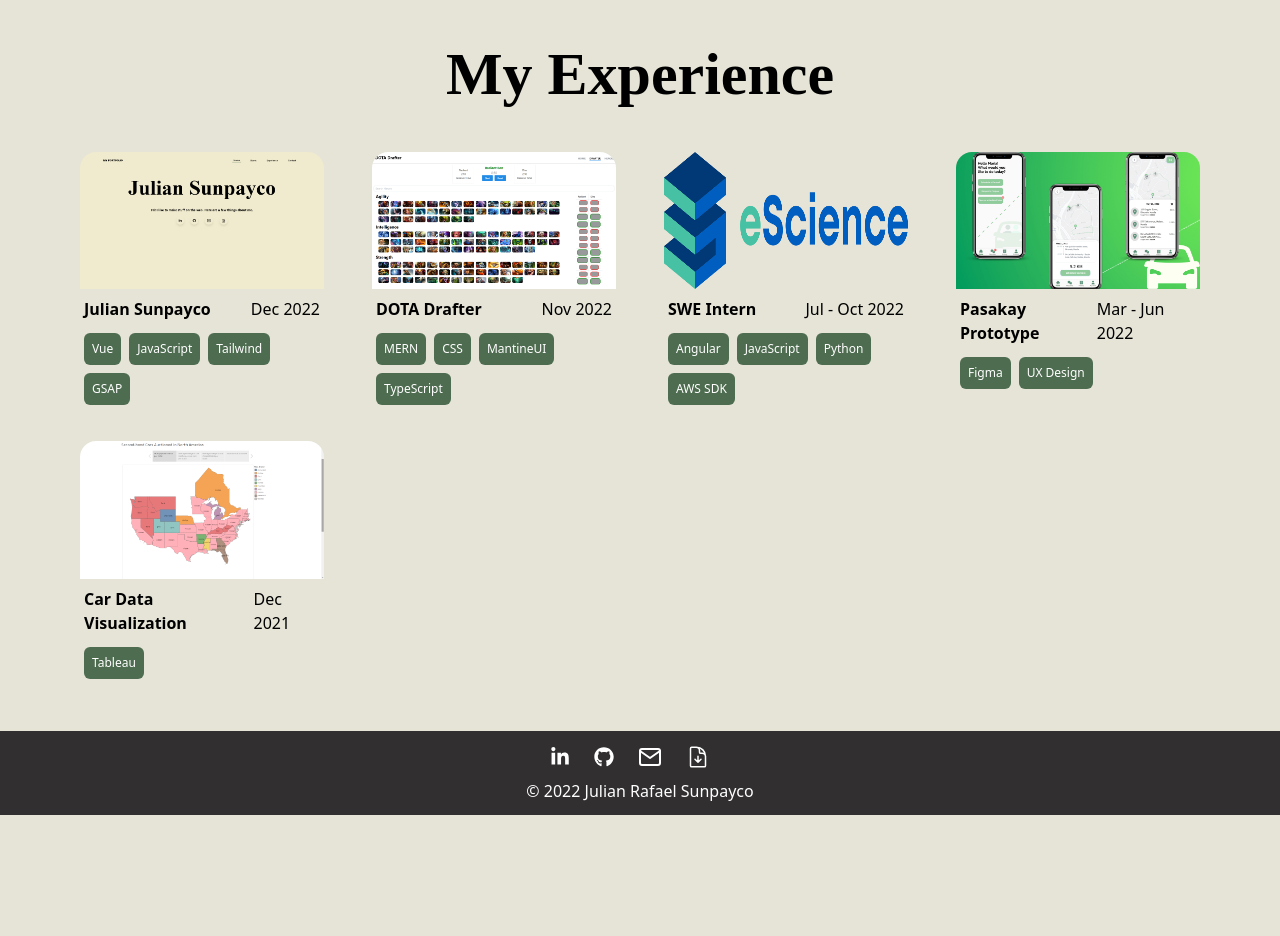
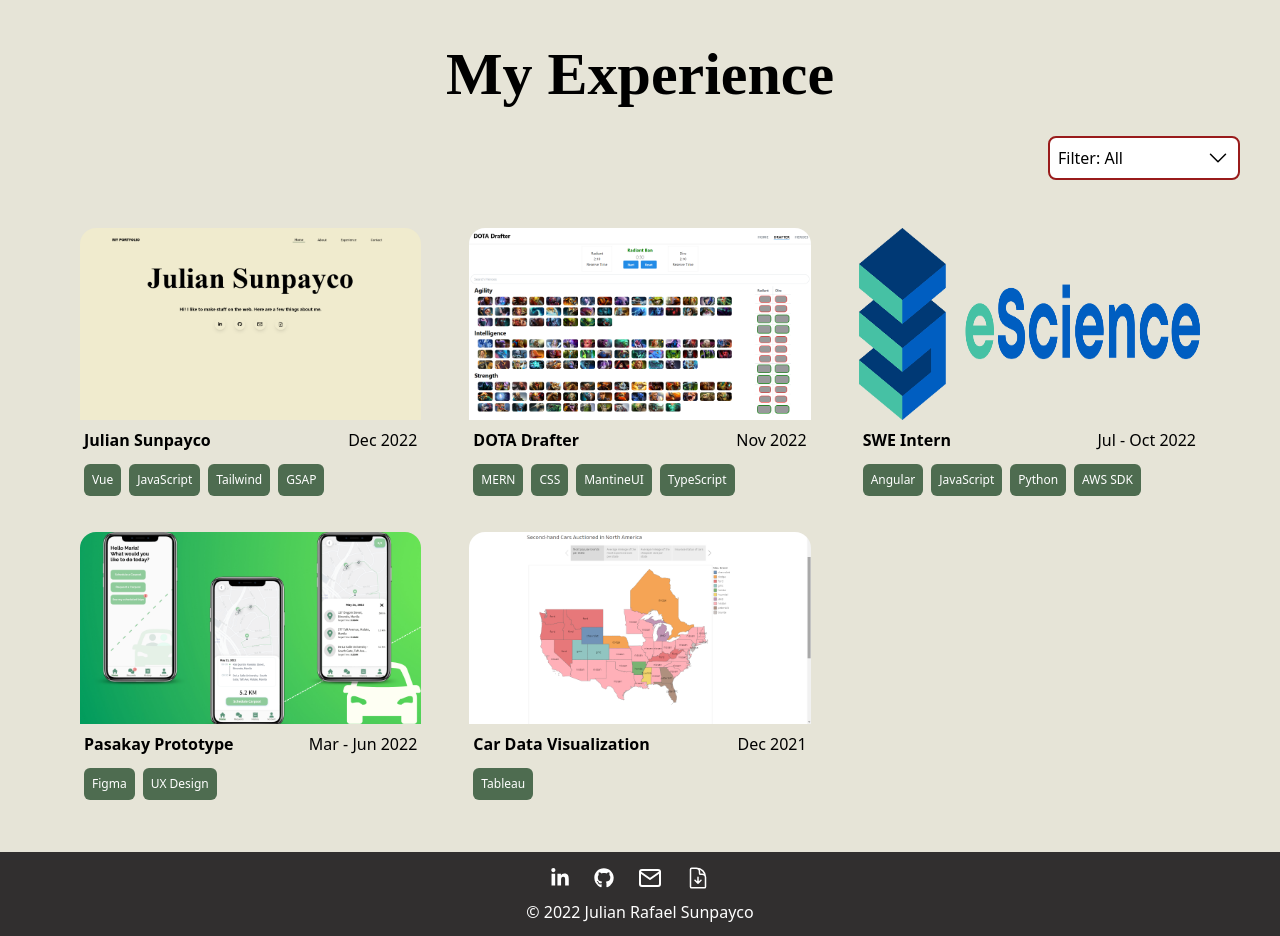
Before and after one commit to jSunpayco/julian-sunpayco, a Vue app: page / in a window 1280 px wide. Shown: the part 640-1576 px from the top of the page. Before the commit the page ends 1455 px from the top, so only its background shows below. Built offline with nearby package versions, Linux system fonts and the light colour scheme.

Commit message:
Filter with logic

```diff
--- a/src/components/Works.vue
+++ b/src/components/Works.vue
@@ -6,11 +6,28 @@ import Work from '@/components/Work.vue'
 export default{
   data() {
 		return {
-      myWorks: ['SWE Internship', 'DOTA', 'Pasakay', 'Tableau'],
-      exps: exps
+      expFiltered: exps,
+      isOpened: false,
+      currFilter: 'All'
 		};
 	},
-  components: { Work }
+  components: { Work },
+	methods: {
+		toggle() {
+			this.isOpened = !this.isOpened;
+		},
+    filterWorks(type) {
+
+      if(type == 'All')
+        this.expFiltered = exps
+      else
+        this.expFiltered = exps.filter(aWork => aWork.type == type)
+
+      this.currFilter = type
+      this.toggle()
+      return
+    }
+	}
 }
 </script>
 
@@ -18,9 +35,34 @@ export default{
   <div class="worksContainer">
     <h1 id="titleName" class="worksTitle">My Experience</h1>
 
+    <div class="flex justify-end mt-8">
+      <button class="flex flex-row justify-between border-2 border-red-800 rounded-lg p-2 w-48 bg-white" @click.prevent="toggle()">
+        <p class="select-none">Filter: {{currFilter}}</p>
+        <div><svg xmlns="http://www.w3.org/2000/svg" fill="none" viewBox="0 0 24 24" stroke-width="1.5" stroke="currentColor" class="w-6 h-6"><path stroke-linecap="round" stroke-linejoin="round" d="M19.5 8.25l-7.5 7.5-7.5-7.5" /></svg></div>
+      </button>
+    </div>
+
+
+    <div class="absolute right-10 w-48 mt-5 rounded-lg bg-white" :class="[isOpened ? 'visible' : 'invisible']">
+      <ul>
+        <li class="p-3 hover:bg-customLavender rounded-t-lg cursor-pointer text-black" @click.prevent="filterWorks('All')">
+          <p class="select-none">All</p>
+        </li>
+        <li class="p-3 hover:bg-customLavender rounded-t-lg cursor-pointer text-black" @click.prevent="filterWorks('Academic')">
+          <p class="select-none">Academic</p>
+        </li>
+        <li class="p-3 hover:bg-customLavender cursor-pointer text-black" @click.prevent="filterWorks('Personal')">
+          <p class="select-none">Personal</p>
+        </li>
+        <li class="p-3 hover:bg-customLavender rounded-b-lg cursor-pointer text-black" @click.prevent="filterWorks('Professional')">
+          <p class="select-none">Professional</p>
+        </li>
+      </ul>
+    </div>
+
     <div class="workGridContainer">
       <div class="workGrid">
-        <div v-for="item in exps.slice().reverse()" :key="item">
+        <div v-for="item in expFiltered.slice().reverse()" :key="item">
           <Work :aWork="item"></Work>
         </div>
       </div>
--- a/src/style.css
+++ b/src/style.css
@@ -84,7 +84,7 @@
   }
 
   .workGrid {
-    @apply grid md:grid-cols-2 lg:grid-cols-3 xl:grid-cols-4 grid-cols-1 gap-x-8 gap-y-4;
+    @apply grid md:grid-cols-2 lg:grid-cols-3 grid-cols-1 gap-x-8 gap-y-4;
   }
 
   .workInfo {
```
Also changed, not shown: src/components/Footer.vue (indentation only), src/views/WorkView.vue (added).
